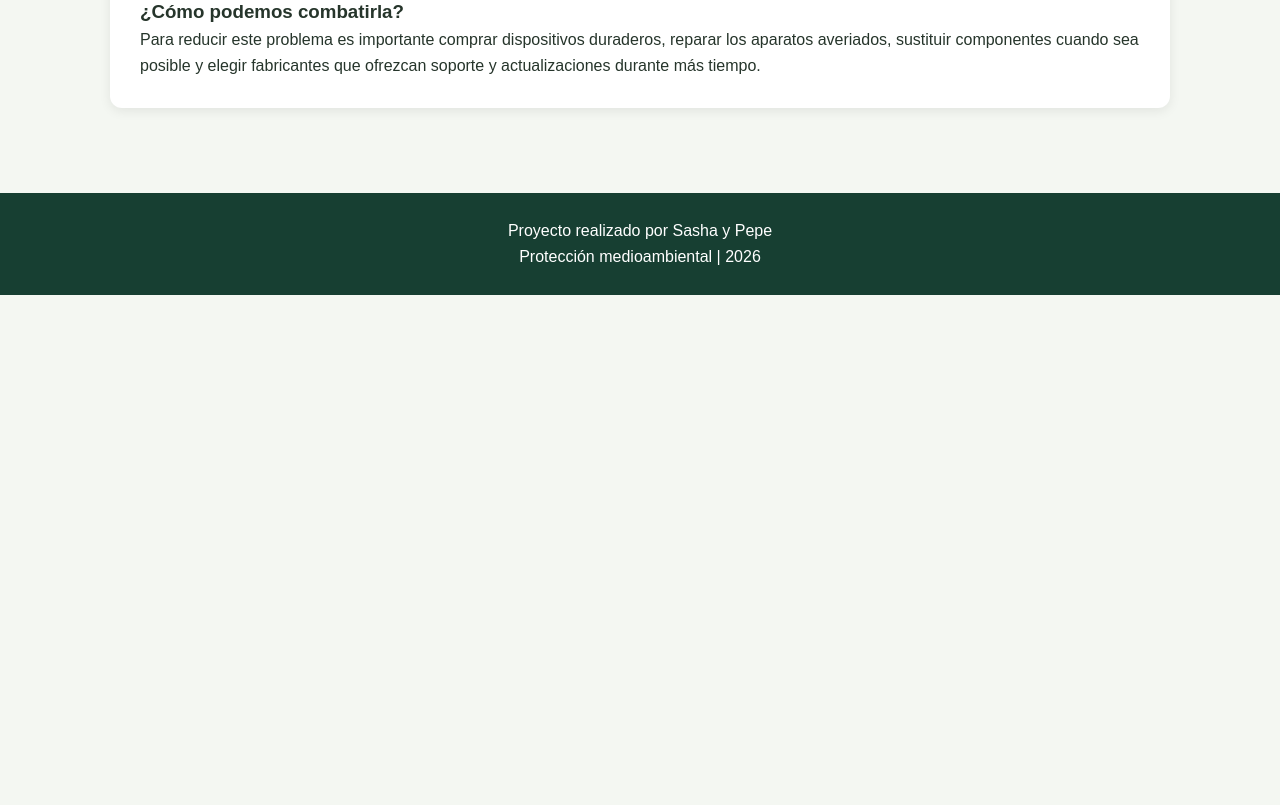
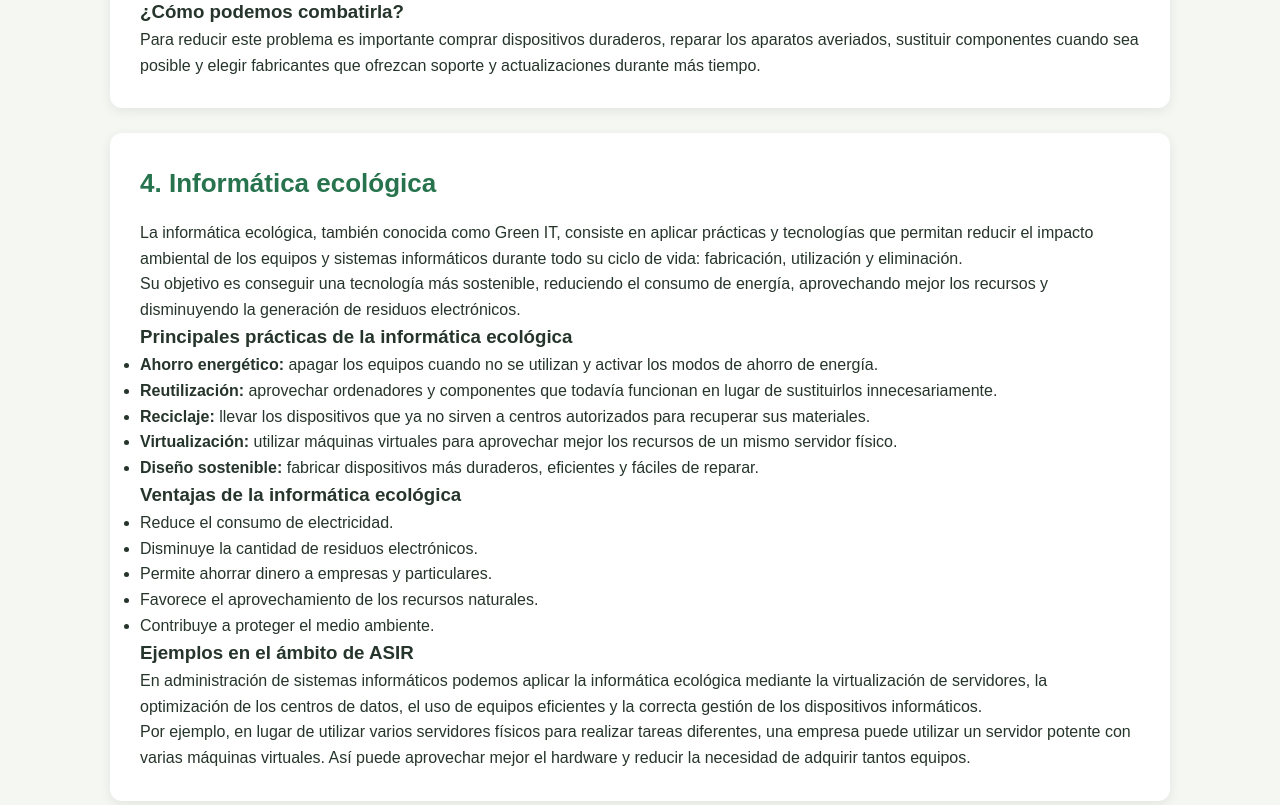
Before and after one commit to sashagarchi13-ux/informatica-ambiental, a plain HTML site: page index.html in a window 1280 px wide. Shown: the part 3842-4647 px from the top of the page. Before the commit the page ends 4137 px from the top, so only its background shows below. Drawn offline with Linux system fonts and the light colour scheme.

Commit message:
Añadir apartado sobre informática ecológica

```diff
--- a/index.html
+++ b/index.html
@@ -246,6 +246,85 @@
 
         </section>
 
+        <section id="informatica">
+
+            <h2>4. Informática ecológica</h2>
+
+            <p>
+                La informática ecológica, también conocida como Green IT,
+                consiste en aplicar prácticas y tecnologías que permitan
+                reducir el impacto ambiental de los equipos y sistemas
+                informáticos durante todo su ciclo de vida: fabricación,
+                utilización y eliminación.
+            </p>
+
+            <p>
+                Su objetivo es conseguir una tecnología más sostenible,
+                reduciendo el consumo de energía, aprovechando mejor
+                los recursos y disminuyendo la generación de residuos
+                electrónicos.
+            </p>
+
+            <h3>Principales prácticas de la informática ecológica</h3>
+
+            <ul>
+                <li>
+                    <strong>Ahorro energético:</strong>
+                    apagar los equipos cuando no se utilizan y activar
+                    los modos de ahorro de energía.
+                </li>
+                <li>
+                    <strong>Reutilización:</strong>
+                    aprovechar ordenadores y componentes que todavía
+                    funcionan en lugar de sustituirlos innecesariamente.
+                </li>
+                <li>
+                    <strong>Reciclaje:</strong>
+                    llevar los dispositivos que ya no sirven a centros
+                    autorizados para recuperar sus materiales.
+                </li>
+                <li>
+                    <strong>Virtualización:</strong>
+                    utilizar máquinas virtuales para aprovechar mejor
+                    los recursos de un mismo servidor físico.
+                </li>
+                <li>
+                    <strong>Diseño sostenible:</strong>
+                    fabricar dispositivos más duraderos, eficientes
+                    y fáciles de reparar.
+                </li>
+            </ul>
+
+            <h3>Ventajas de la informática ecológica</h3>
+
+            <ul>
+                <li>Reduce el consumo de electricidad.</li>
+                <li>Disminuye la cantidad de residuos electrónicos.</li>
+                <li>Permite ahorrar dinero a empresas y particulares.</li>
+                <li>Favorece el aprovechamiento de los recursos naturales.</li>
+                <li>Contribuye a proteger el medio ambiente.</li>
+            </ul>
+
+            <h3>Ejemplos en el ámbito de ASIR</h3>
+
+            <p>
+                En administración de sistemas informáticos podemos aplicar
+                la informática ecológica mediante la virtualización
+                de servidores, la optimización de los centros de datos,
+                el uso de equipos eficientes y la correcta gestión
+                de los dispositivos informáticos.
+            </p>
+
+            <p>
+                Por ejemplo, en lugar de utilizar varios servidores
+                físicos para realizar tareas diferentes, una empresa
+                puede utilizar un servidor potente con varias máquinas
+                virtuales. Así puede aprovechar mejor el hardware
+                y reducir la necesidad de adquirir tantos equipos.
+            </p>
+
+        </section>
+
     </main>
 
     <footer id="autores">
```
